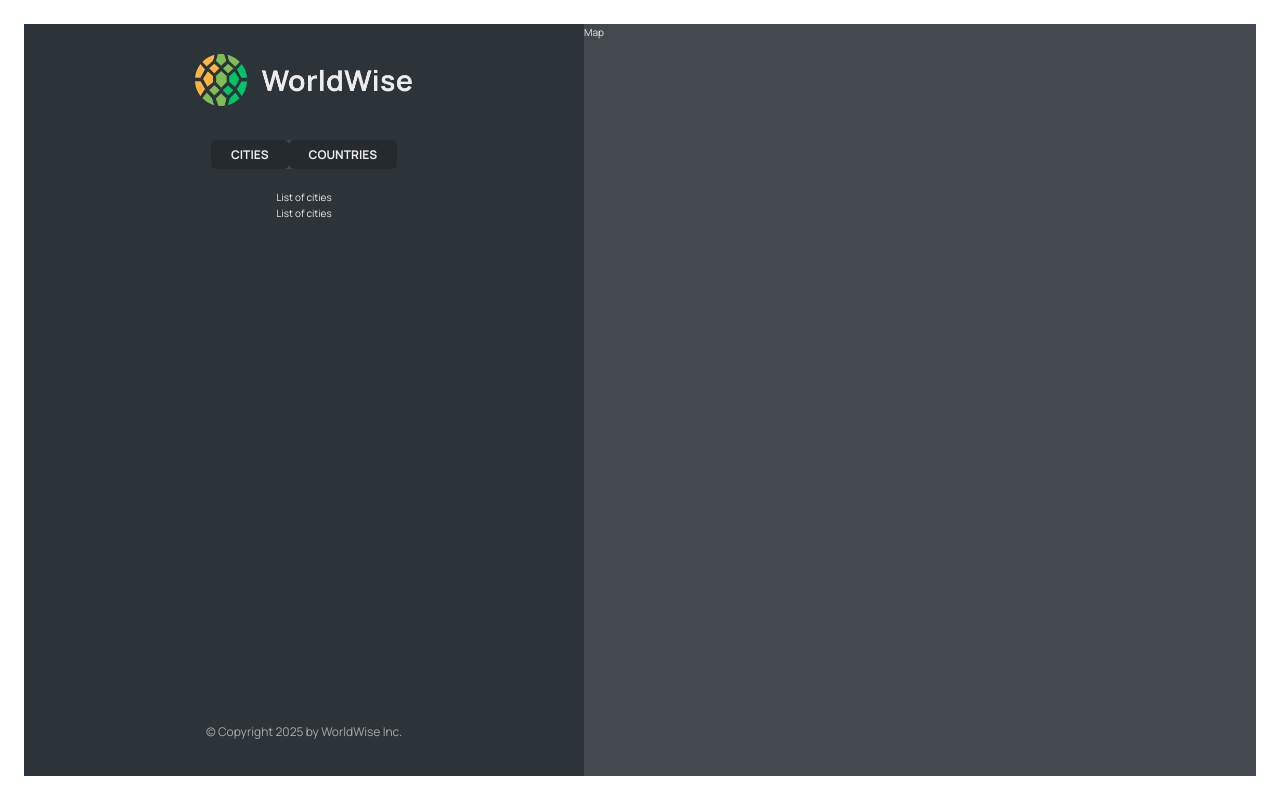
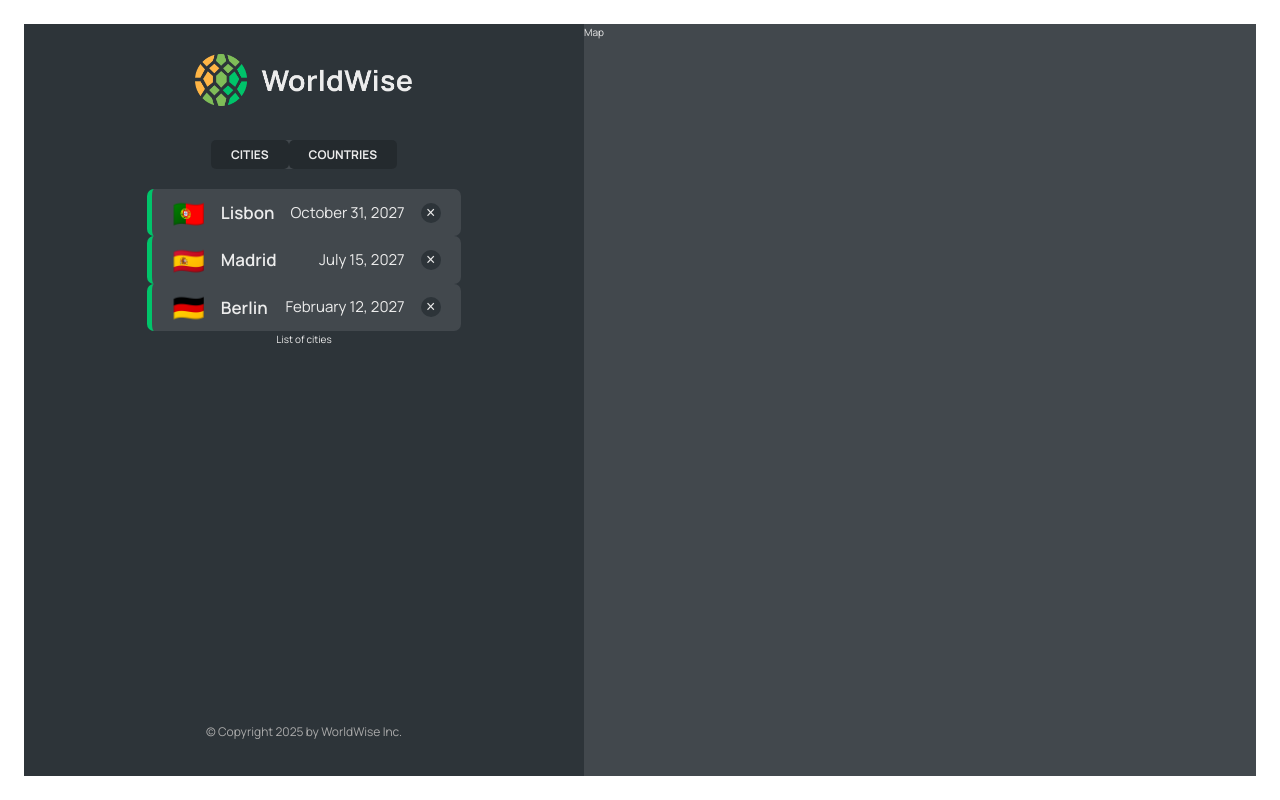
Before and after one commit to izzy2541/worldwise, a React (Vite) app: page /app/cities in a window 1280 px wide. Built offline with nearby package versions, Linux system fonts and the light colour scheme; data requests are answered from the project's data file.

Commit message:
Implementing the cities list

```diff
--- /dev/null
+++ b/data/cities.json
@@ -0,0 +1,40 @@
+{
+    "cities": [
+      {
+        "cityName": "Lisbon",
+        "country": "Portugal",
+        "emoji": "🇵🇹",
+        "date": "2027-10-31T15:59:59.138Z",
+        "notes": "My favorite city so far!",
+        "position": {
+          "lat": 38.727881642324164,
+          "lng": -9.140900099907554
+        },
+        "id": 73930385
+      },
+      {
+        "cityName": "Madrid",
+        "country": "Spain",
+        "emoji": "🇪🇸",
+        "date": "2027-07-15T08:22:53.976Z",
+        "notes": "",
+        "position": {
+          "lat": 40.46635901755316,
+          "lng": -3.7133789062500004
+        },
+        "id": 17806751
+      },
+      {
+        "cityName": "Berlin",
+        "country": "Germany",
+        "emoji": "🇩🇪",
+        "date": "2027-02-12T09:24:11.863Z",
+        "notes": "Amazing 😃",
+        "position": {
+          "lat": 52.53586782505711,
+          "lng": 13.376933665713324
+        },
+        "id": 98443197
+      }
+    ]
+  }
--- a/package.json
+++ b/package.json
@@ -7,9 +7,11 @@
     "dev": "vite",
     "build": "vite build",
     "lint": "eslint . --ext js,jsx --report-unused-disable-directives --max-warnings 0",
-    "preview": "vite preview"
+    "preview": "vite preview",
+    "server": "json-server data/cities.json --port 9000"
   },
   "dependencies": {
+    "json-server": "^1.0.0-beta.3",
     "react": "^18.2.0",
     "react-dom": "^18.2.0",
     "react-router-dom": "^6.30.1"
--- a/src/App.jsx
+++ b/src/App.jsx
@@ -5,8 +5,31 @@
 import AppLayout from "./pages/AppLayout";
 import Login from "./pages/Login";
 import PageNotFound from "./pages/PageNotFound";
+import CityList from "./components/CityList";
+import { useEffect, useState } from "react";
+
+const BASE_URL = 'http://localhost:9000'
 
 function App() {
+  const [cities, setCities] = useState([]);
+  const [isLoading, setIsLoading] = useState(false);
+
+  useEffect(function () {
+    async function fetchCities() {
+      try {
+      setIsLoading(true);
+      const res = await fetch(`${BASE_URL}/cities`);
+      const data = await res.json();
+      setCities(data);
+    } catch {
+      alert('There was an error loading data...')
+    } finally {
+      setIsLoading(false)
+    }
+  }
+  fetchCities();
+  }, []);
+
   return (
     <BrowserRouter>
       <Routes>
@@ -15,8 +38,10 @@
         <Route path="/pricing" element={<Pricing />} />
         <Route path="/login" element={<Login />} />
         <Route path="app" element={<AppLayout />}>
-          <Route index element={<p>List of cities</p>}/>
-          <Route path="cities" element={<p>List of cities</p>} />
+          <Route index element={<CityList cities={cities} isLoading={isLoading} />}
+          />
+          <Route path="cities" element={<CityList cities={cities} isLoading={isLoading} />}
+          />
           <Route path="cities" element={<p>Countries</p>} />
           <Route path="form" element={<p>Form</p>} />
         </Route>
--- /dev/null
+++ b/src/components/CityItem.jsx
@@ -0,0 +1,21 @@
+import styles from "./CityItem.module.css";
+
+const formatDate = (date) =>
+  new Intl.DateTimeFormat("en", {
+    day: "numeric",
+    month: "long",
+    year: "numeric",
+  }).format(new Date(date));
+
+function CityItem({ city }) {
+    const {cityName, emoji, date} = city;
+
+    return <li className={styles.cityItem}>
+        <span className={styles.emoji}>{emoji}</span>
+        <h3 className={styles.name}>{cityName}</h3>
+        <time className={styles.date}>{formatDate(date)}</time>
+        <button className={styles.deleteBtn}>&times;</button>
+    </li>
+}
+
+export default CityItem;
--- /dev/null
+++ b/src/components/CityList.jsx
@@ -0,0 +1,22 @@
+import Spinner from "./Spinner";
+import styles from './CityList.module.css';
+import CityItem from "./CityItem";
+import Message from "./Message";
+
+function CityList({ cities, isLoading }) {
+    if (isLoading) return <Spinner />
+
+    if (!cities.length)
+        return (
+            <Message message="Add your first city by clicking on a city on the map" />
+        );
+    return (
+        <ul className={styles.CityList}>
+            {cities.map(city => (
+                <CityItem city={city} key={city.id} />
+            ))}
+        </ul>
+    );
+}
+
+export default CityList;
```
Also changed, not shown: src/components/City.jsx (+0 -8 lines), 1 other file (tests, documents, lock files or other folders).
